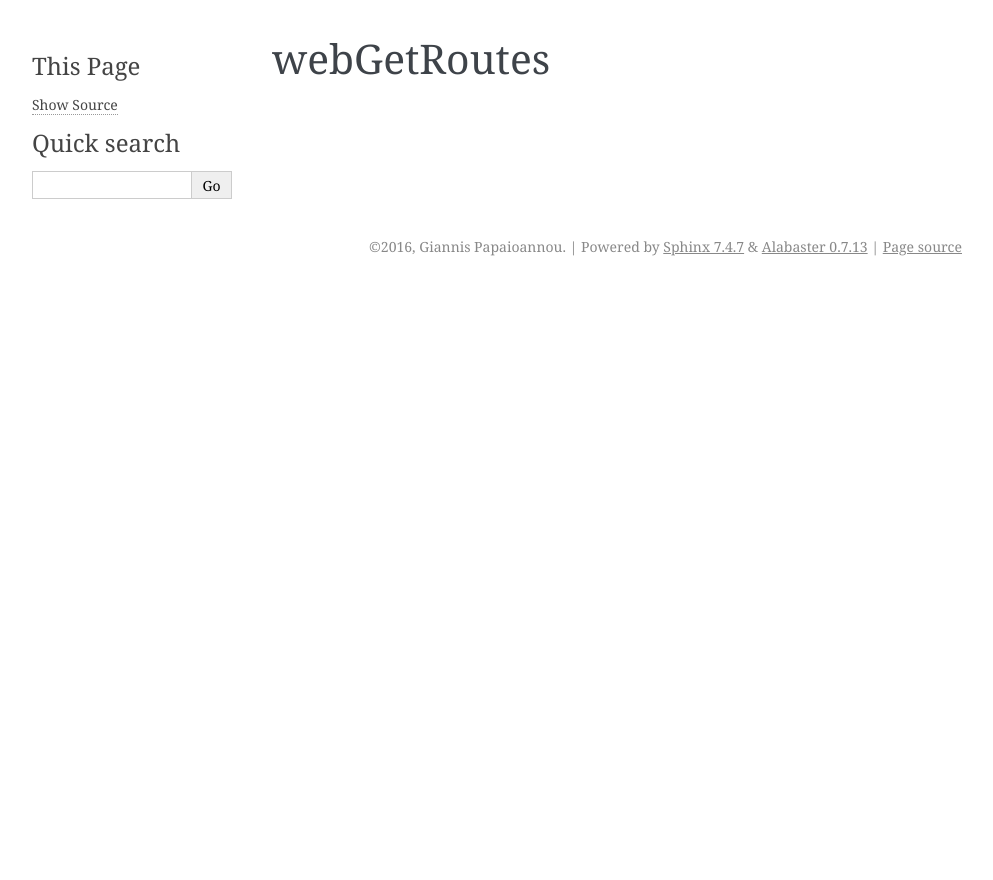
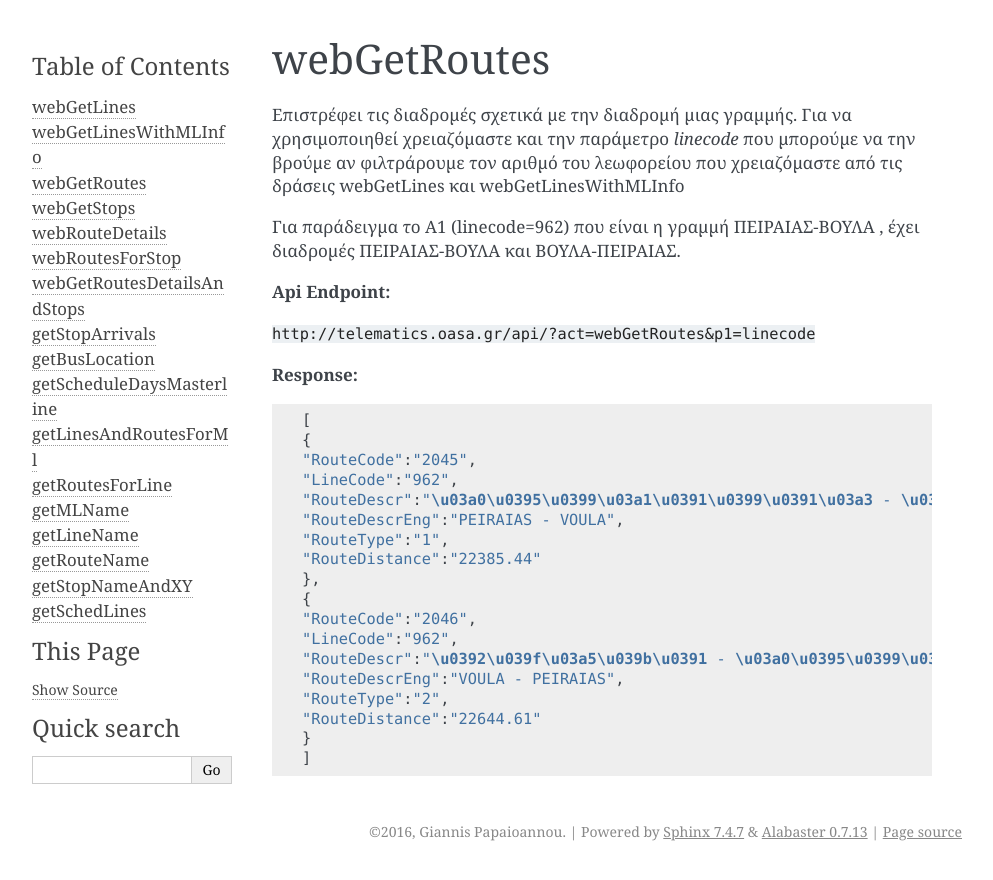
Before and after one commit to gph03n1x/OASA-Telematics-API-Documentation, a Sphinx documentation site: the page built from docs/source/webGetRoutes.rst, in a window 1280 px wide. Shown: the top 880 px of the page, without its empty margins (148-1141 px from the left). Built offline with Sphinx 7.4.7, drawn with Linux system fonts in a browser that asks for light colours.

Commit message:
Added information about, webGetRoutes, webGetStops, sidebar now has the table of contents

```diff
--- a/docs/source/conf.py
+++ b/docs/source/conf.py
@@ -176,7 +176,7 @@ html_static_path = ['_static']
 # Custom sidebar templates, maps document names to template names.
 #
 # html_sidebars = {}
-
+html_sidebars = { '**': ['globaltoc.html', 'relations.html', 'sourcelink.html', 'searchbox.html'], }
 # Additional templates that should be rendered to pages, maps page names to
 # template names.
 #
--- a/docs/source/index.rst
+++ b/docs/source/index.rst
@@ -19,14 +19,14 @@ Actions:
    webGetLinesWithMLInfo
    webGetRoutes
    webGetStops
+   webRouteDetails
+   webRoutesForStop
+   webGetRoutesDetailsAndStops
    getStopArrivals
    getBusLocation
-   webRouteDetails
-   webRoutesForStop
    getScheduleDaysMasterline
    getLinesAndRoutesForMl
    getRoutesForLine
-   webGetRoutesDetailsAndStops
    getMLName
    getLineName
    getRouteName
--- a/docs/source/webGetLines.rst
+++ b/docs/source/webGetLines.rst
@@ -4,7 +4,6 @@ webGetLines
 Επιστρέφει τα στοιχεία σχετικά με όλες τις γραμμές των λεωφορείων.
 
 **Api Endpoint:**
-
 
 ``http://telematics.oasa.gr/api/?act=webGetLines``
 
--- a/docs/source/webGetRoutes.rst
+++ b/docs/source/webGetRoutes.rst
@@ -1,2 +1,38 @@
 webGetRoutes
 ============
+
+Επιστρέφει τις διαδρομές σχετικά με την διαδρομή μιας γραμμής.
+Για να χρησιμοποιηθεί χρειαζόμαστε και την παράμετρο *linecode* που μπορούμε να
+την βρούμε αν φιλτράρουμε τον αριθμό του λεωφορείου που χρειαζόμαστε από τις
+δράσεις webGetLines και webGetLinesWithMLInfo
+
+Για παράδειγμα το Α1 (linecode=962) που είναι η γραμμή ΠΕΙΡΑΙΑΣ-ΒΟΥΛΑ , έχει διαδρομές
+ΠΕΙΡΑΙΑΣ-ΒΟΥΛΑ και ΒΟΥΛΑ-ΠΕΙΡΑΙΑΣ.
+
+
+**Api Endpoint:**
+
+``http://telematics.oasa.gr/api/?act=webGetRoutes&p1=linecode``
+
+**Response:**
+
+.. code-block:: python
+
+   [
+   {
+   "RouteCode":"2045",
+   "LineCode":"962",
+   "RouteDescr":"\u03a0\u0395\u0399\u03a1\u0391\u0399\u0391\u03a3 - \u0392\u039f\u03a5\u039b\u0391",
+   "RouteDescrEng":"PEIRAIAS - VOULA",
+   "RouteType":"1",
+   "RouteDistance":"22385.44"
+   },
+   {
+   "RouteCode":"2046",
+   "LineCode":"962",
+   "RouteDescr":"\u0392\u039f\u03a5\u039b\u0391 - \u03a0\u0395\u0399\u03a1\u0391\u0399\u0391\u03a3",
+   "RouteDescrEng":"VOULA - PEIRAIAS",
+   "RouteType":"2",
+   "RouteDistance":"22644.61"
+   }
+   ]
```
Also changed, not shown: docs/source/webGetStops.rst (+30 -0 lines).
